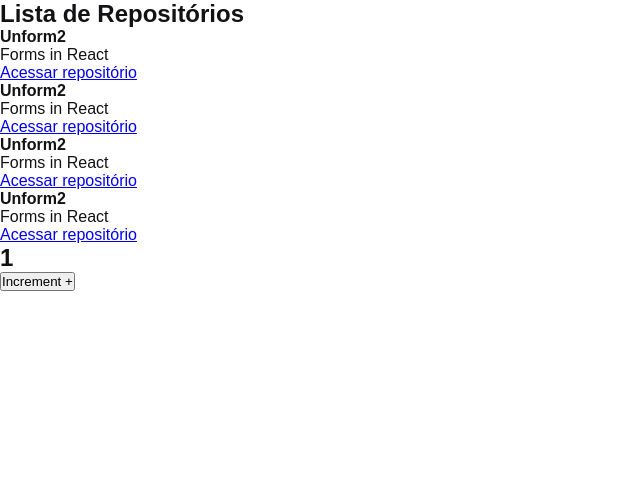
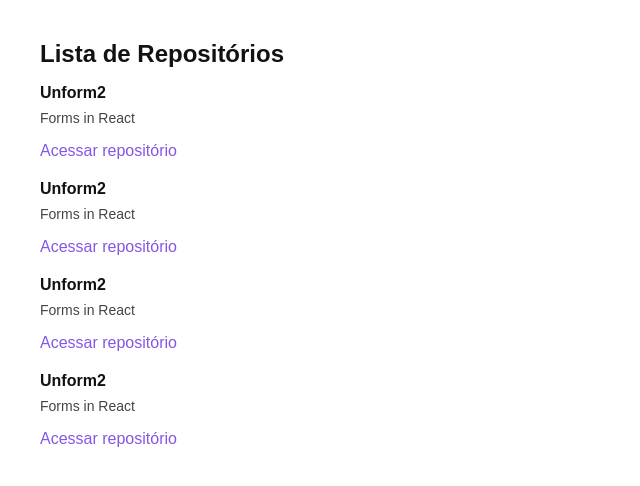
Before and after one commit to pedrodif/uploadGitHubExplorer, a React app: page / in a window 1280 px wide. Shown: the top 486 px of the page, without its empty margins (0-640 px from the left). Built offline with nearby package versions, Linux system fonts and the light colour scheme.

Commit message:
feat: :art:

```diff
--- a/src/App.jsx
+++ b/src/App.jsx
@@ -1,5 +1,4 @@
 // parts
-import { Counter } from './components/Counter';
 import { RepositoryList } from './components/RepositoryList';
 
 // style
@@ -10,7 +9,6 @@
   return(
     <>
       <RepositoryList />
-      <Counter />
     </>
   );
 }
--- a/src/components/Counter.jsx
+++ /dev/null
@@ -1,21 +0,0 @@
-// hooks
-import { useState } from 'react';
-
-export function Counter() {
-
-  let [counter, setCounter] = useState(1);
-
-  function increment() {
-    setCounter(counter + 1);
-
-  }
-
-  return (
-    <div>
-      <h2>{counter}</h2>
-      <button type="button" onClick={increment}>
-        Increment +
-      </button>
-   </div>
-  );
-}
--- a/src/components/RepositoryList.jsx
+++ b/src/components/RepositoryList.jsx
@@ -1,4 +1,6 @@
 import { RepositoryItem } from "./RepositoryItem";
+
+import '../styles/repositories.scss'
 
 const repository = {
   name: 'Unform2',
--- /dev/null
+++ b/src/styles/repositories.scss
@@ -0,0 +1,32 @@
+section.repository-list {
+  margin: 40px;
+
+  h1{
+    margin-bottom: 16px;
+  }
+
+  ul{
+    list-style: none;
+
+    li{
+      & + li{
+        margin-top: 20px;
+      }
+
+      p {
+        font-size: 14px;
+        color: #444;
+        margin-top:  8px;
+      }
+
+      a{
+        display: inline-block;
+        margin-top: 16px;
+        text-decoration: none;
+        color: #8257e6;
+      }
+
+
+    }
+  }
+}
```
Also changed, not shown: src/components/RepositoryItem.jsx (+4 -6 lines).
